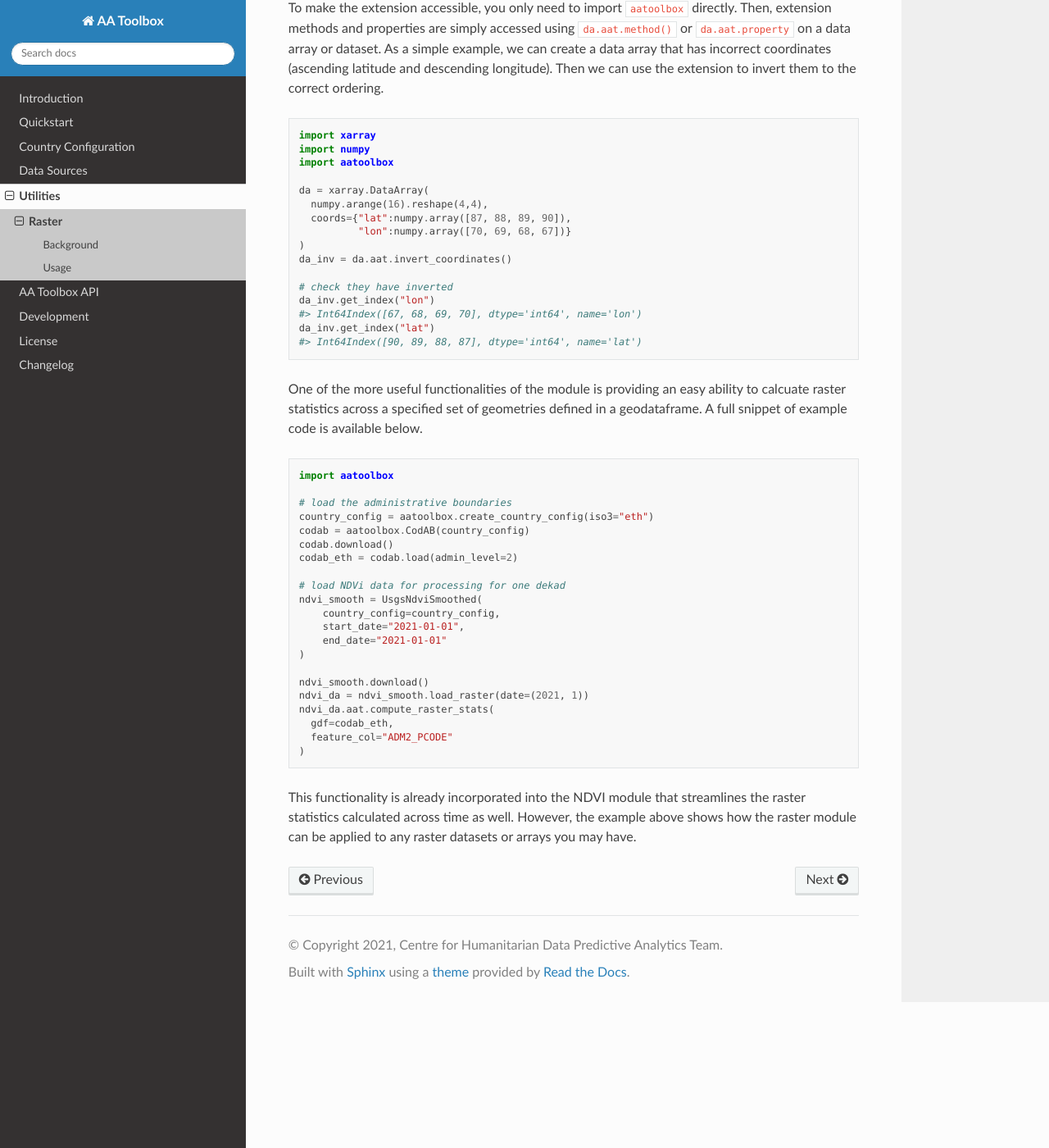
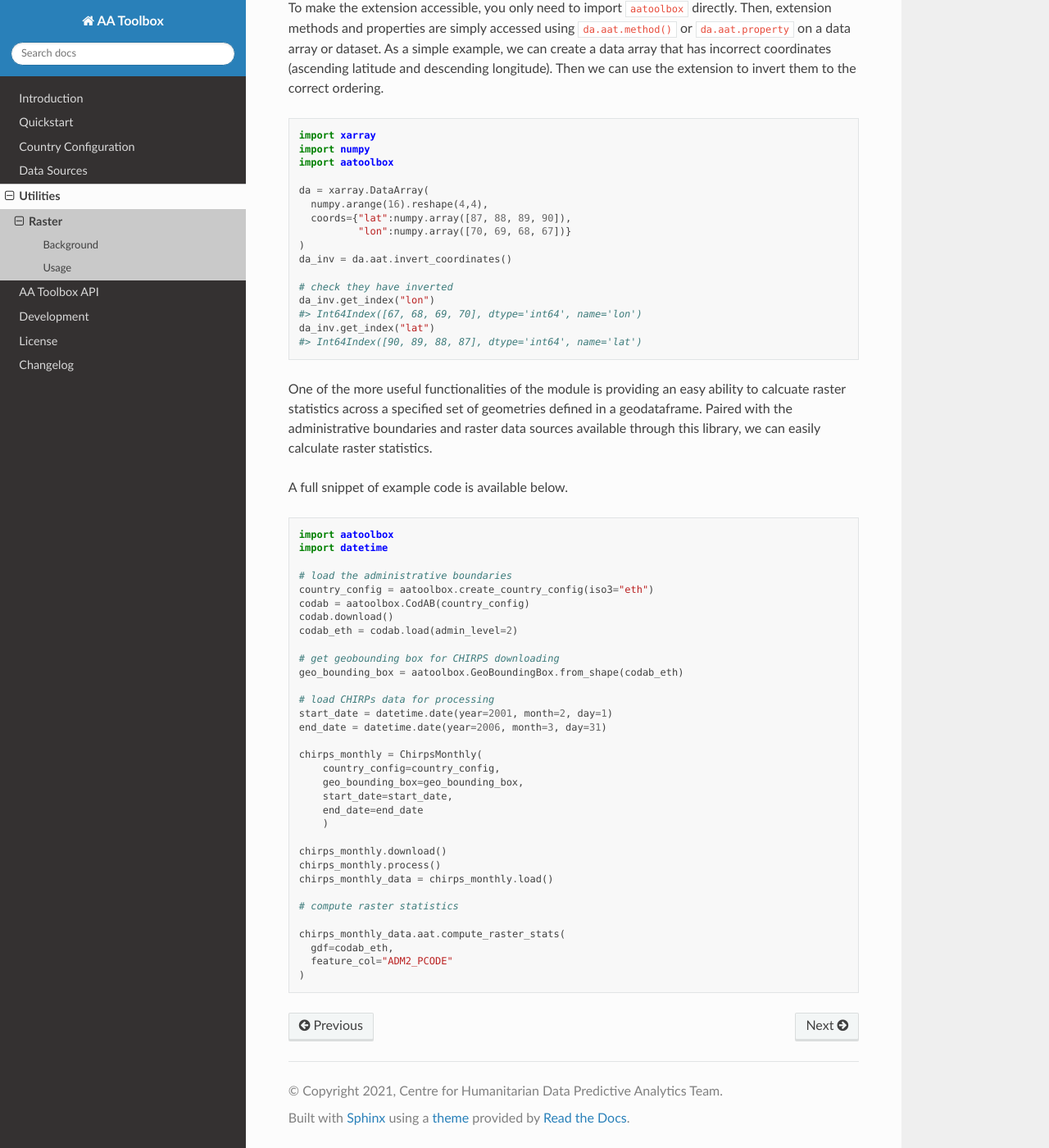
Before and after one commit to OCHA-DAP/ocha-anticipy, a Sphinx documentation site: the page built from docs/source/utilities/raster.rst, in a window 1280 px wide and 1400 px high, scrolled down 394 px. Shown: the whole window at 82% size. Built offline with Sphinx 7.4.7 and the Read the Docs theme 2.0.0, drawn with Linux system fonts in a browser that asks for light colours.

Commit message:
adjust readme

```diff
--- a/docs/source/utilities/raster.rst
+++ b/docs/source/utilities/raster.rst
@@ -47,11 +47,16 @@ the correct ordering.
 One of the more useful functionalities of the module
 is providing an easy ability to calcuate raster statistics
 across a specified set of geometries defined in a geodataframe.
+Paired with the administrative boundaries and raster data sources
+available through this library, we can easily calculate
+raster statistics.
+
 A full snippet of example code is available below.
 
 .. code-block:: python
 
     import aatoolbox
+    import datetime
 
     # load the administrative boundaries
     country_config = aatoolbox.create_country_config(iso3="eth")
@@ -59,21 +64,27 @@ A full snippet of example code is available below.
     codab.download()
     codab_eth = codab.load(admin_level=2)
 
-    # load NDVi data for processing for one dekad
-    ndvi_smooth = UsgsNdviSmoothed(
+    # get geobounding box for CHIRPS downloading
+    geo_bounding_box = aatoolbox.GeoBoundingBox.from_shape(codab_eth)
+
+    # load CHIRPs data for processing
+    start_date = datetime.date(year=2001, month=2, day=1)
+    end_date = datetime.date(year=2006, month=3, day=31)
+
+    chirps_monthly = ChirpsMonthly(
         country_config=country_config,
-        start_date="2021-01-01",
-        end_date="2021-01-01"
-    )
+        geo_bounding_box=geo_bounding_box,
+        start_date=start_date,
+        end_date=end_date
+        )
 
-    ndvi_smooth.download()
-    ndvi_da = ndvi_smooth.load_raster(date=(2021, 1))
-    ndvi_da.aat.compute_raster_stats(
+    chirps_monthly.download()
+    chirps_monthly.process()
+    chirps_monthly_data = chirps_monthly.load()
+
+    # compute raster statistics
+
+    chirps_monthly_data.aat.compute_raster_stats(
       gdf=codab_eth,
       feature_col="ADM2_PCODE"
     )
-
-This functionality is already incorporated into the NDVI module that
-streamlines the raster statistics calculated across time as well.
-However, the example above shows how the raster module can be applied
-to any raster datasets or arrays you may have.
```
